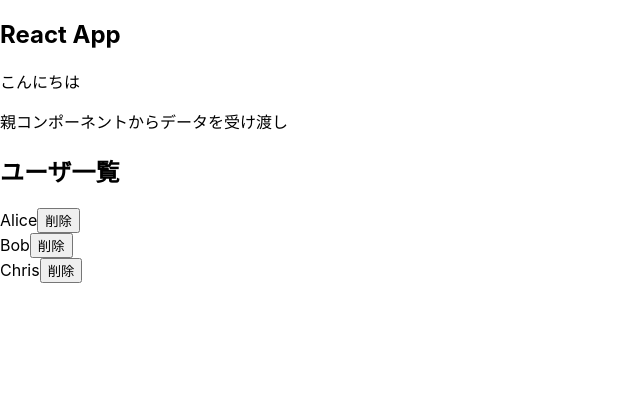
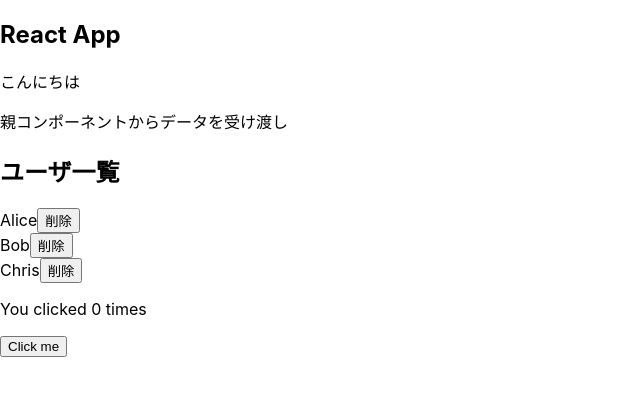
Before and after one commit to yse-yoo/react_samples_2022, a React (Create React App) app in the folder react_sample1/: page / in a window 1280 px wide. Shown: the top 396 px of the page, without its empty margins (0-640 px from the left). Built offline with nearby package versions, Linux system fonts and the light colour scheme; the HTML template or start-up script is replaced by a standard one.

Commit message:
add Example

```diff
--- a/react_sample1/src/App.js
+++ b/react_sample1/src/App.js
@@ -2,8 +2,8 @@
 import './Message';
 import Message from './Message';
 import ItemList from './ItemList';
+import Example from './Example';
 import React, {useState} from 'react';
-
 
 var message = "親コンポーネントからデータを受け渡し";
 
@@ -25,6 +25,8 @@
             <Message message={message} />
 
             <ItemList users={users} />
+
+            <Example />
         </div>
     );
 }
--- /dev/null
+++ b/react_sample1/src/Example.js
@@ -0,0 +1,16 @@
+import React, { useState } from 'react';
+
+function Example() {
+  const [count, setCount] = useState(0);
+
+  return (
+    <div>
+      <p>You clicked {count} times</p>
+      <button onClick={() => setCount(count + 1)}>
+        Click me
+      </button>
+    </div>
+  );
+}
+
+export default Example;
--- a/react_sample1/src/ItemList.js
+++ b/react_sample1/src/ItemList.js
@@ -3,7 +3,6 @@
 function ItemList(props) {
 
     const [users, setUsers] = useState(props.users)
-    // var users = props.users;
     console.log(users)
 
     function onDeleteUser(index) {
```
